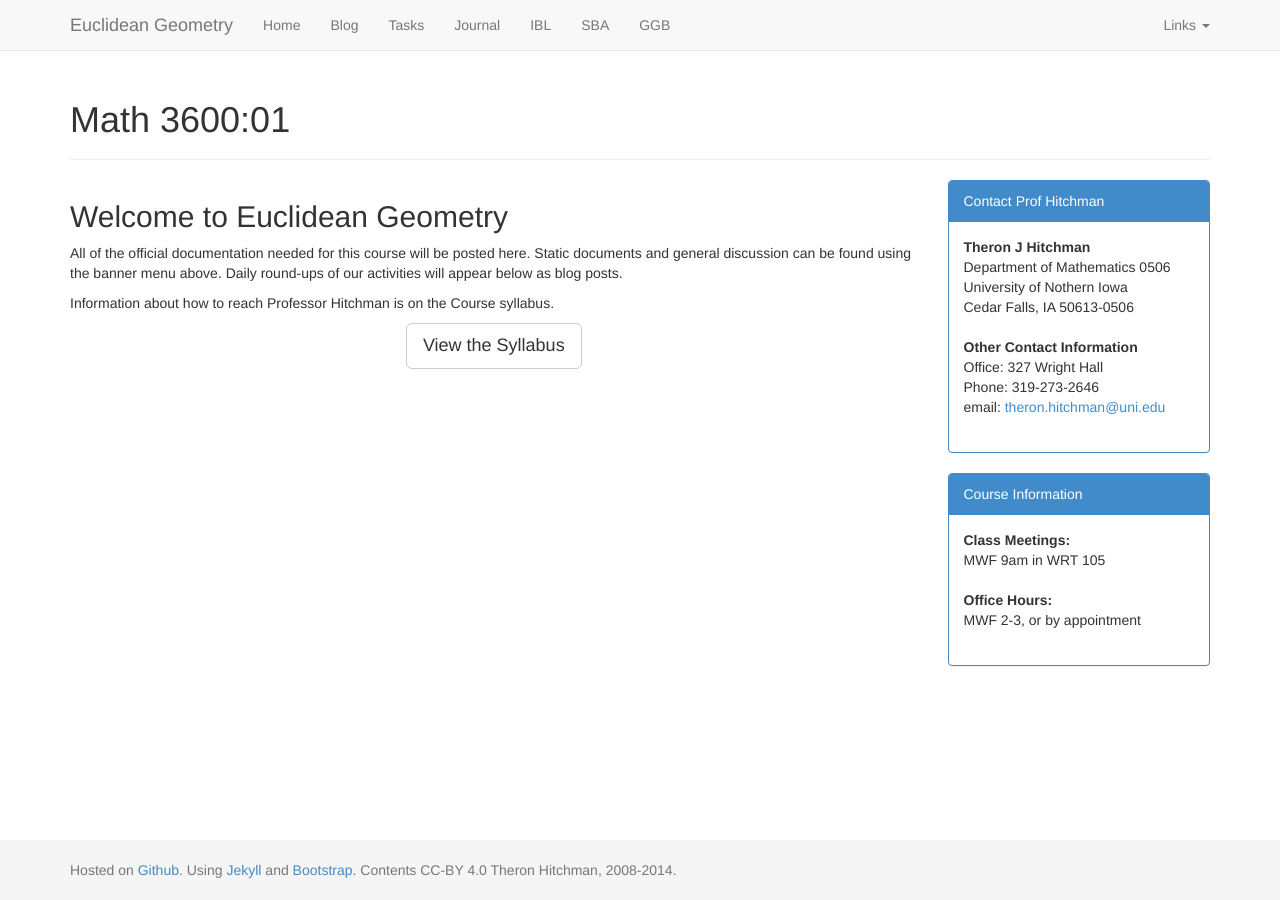
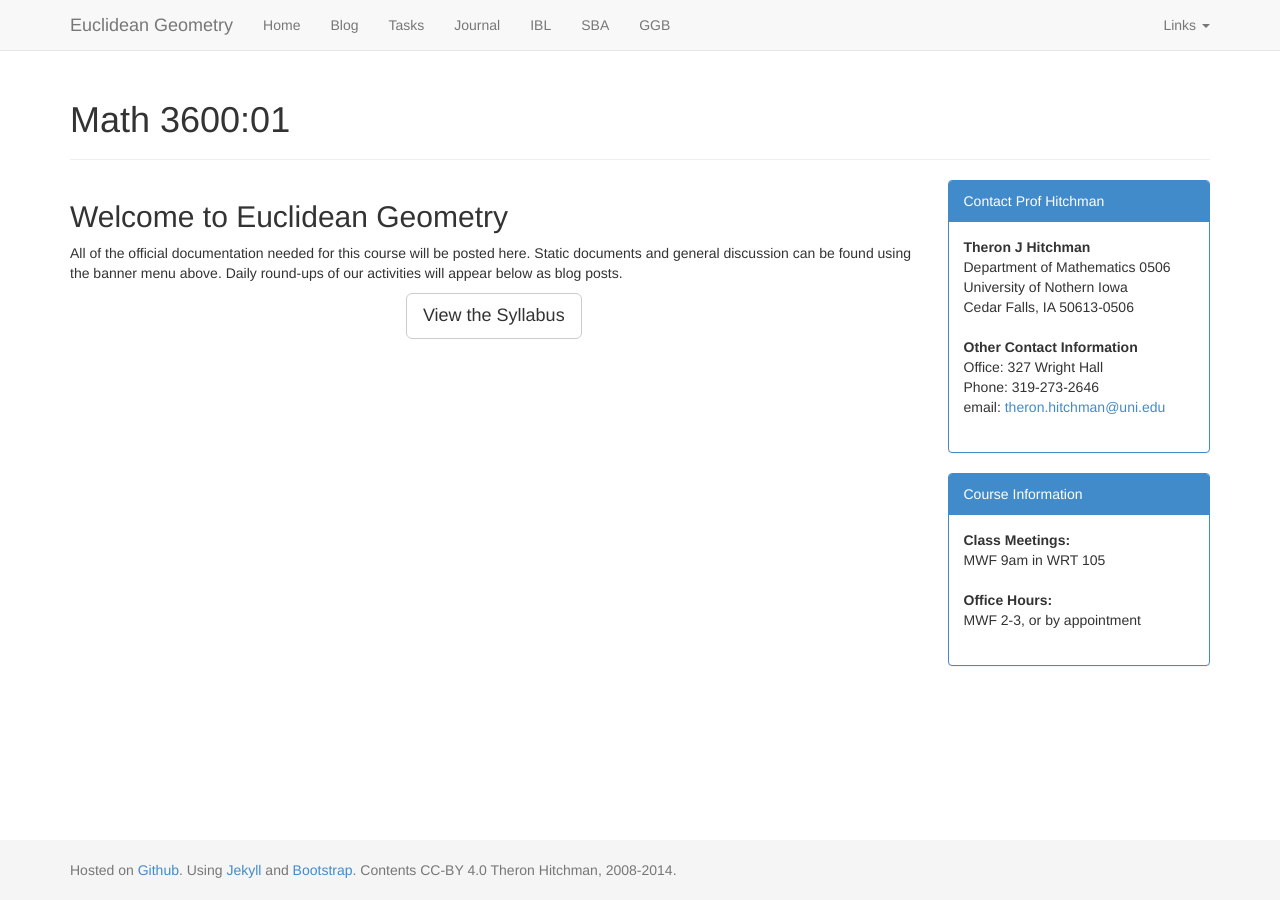
Before and after one commit to theronhitchman/euclidean-geometry, a Jekyll site: the page built from index.md, in a window 1280 px wide. Built offline with Jekyll 4.4.1, drawn with Linux system fonts in a browser that asks for light colours; nearby versions of some CDN libraries.

Commit message:
removed 'contact' line from splash page--new sidebar covers this

```diff
--- a/index.md
+++ b/index.md
@@ -9,7 +9,6 @@ All of the official documentation needed for this course will be posted here.
 Static documents and general discussion can be found using the banner menu
 above. Daily round-ups of our activities will appear below as blog posts.
 
-Information about how to reach Professor Hitchman is on the Course syllabus.
 
 <div class="text-center">
 <a class="btn btn-default btn-lg" href="{{ site.baseurl }}/syllabus/">View the Syllabus</a>
```
